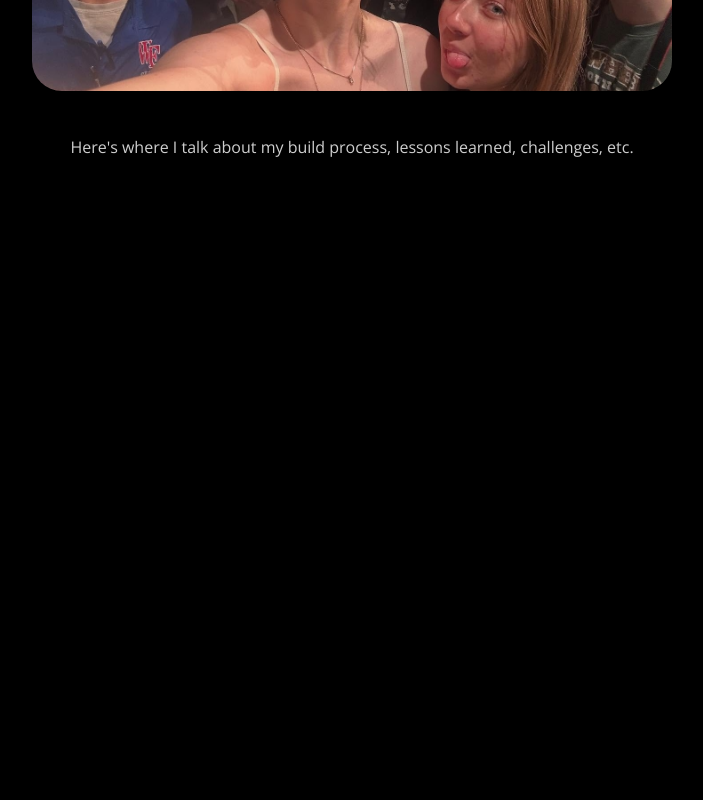
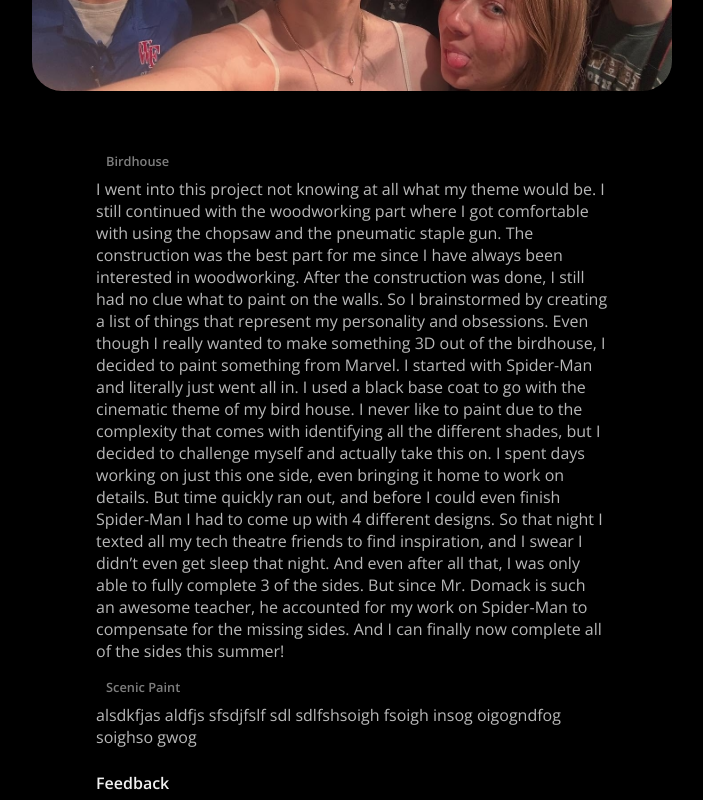
Before and after one commit to vatdut8994/portfolio, a React (Vite) app: page /reflection in a window 1280 px wide. Shown: the part 480-1280 px from the top of the page, without its empty margins (288-991 px from the left). Before the commit the page ends 800 px from the top, so only its background shows below. Built offline with nearby package versions, Linux system fonts and the light colour scheme; a web font is replaced by a local one.

Commit message:
Test new updates to the portfolio

```diff
--- a/src/ReflectionPage.css
+++ b/src/ReflectionPage.css
@@ -5,58 +5,84 @@
     margin: auto;
     margin-top: 50px;
     text-align: center;
+    height: auto;
+    overflow: scroll;
 }
 
-/* initial state: moved down 50px & transparent */
+/* Title styling */
 .title-reflection {
     margin-top: 3vh;
     color: white;
     font-family: var(--open-sans);
     font-weight: 600;
     font-size: 3rem;
+}
+
+/* Body styling */
+.reflection-body {
+    width: auto;
+    color: rgb(184, 184, 184);
+    text-align: left;
+    width: 40vw;
+    margin: auto;
+    font-family: var(--open-sans);
+    padding-bottom: 30vh;
+}
+
+/* Heading inside body */
+.reflection-body h2 {
+    font-weight: 600;
+    font-size: 1rem;
+    font-family: var(--open-sans);
+    margin-top: 1.5rem;
+    margin-bottom: 0.5rem;
+    color: rgb(242, 242, 242);
+}
+
+.signature {
+    text-align: right;
+    margin-top: 50px;
+}
+
+/* Section heading */
+.section-heading {
+    color: rgb(126, 126, 126);
+    margin-top: 1rem;
+    margin-bottom: 0.5rem;
+    font-family: var(--open-sans);
+    font-weight: 600;
+    font-size: 0.8rem;
+    margin-left: 10px;
+}
+
+/* Reflection image */
+.reflection-pic {
+    width: 50vw;
+    margin: 5vh auto;
+    border-radius: 30px;
+}
+
+/* Delay classes: initial state for offset, blur, and opacity */
+.delay-1,
+.delay-2,
+.delay-3,
+.delay-4 {
+    opacity: 0;
     transform: translateY(50px);
-    opacity: 0;
-    filter: blur(8px);
+    filter: blur(30px);
     transition:
         opacity 0.6s ease var(--delay),
         transform 0.6s ease var(--delay),
         filter 0.6s ease var(--delay);
 }
 
-.reflection-body {
-    opacity: 0;
-    transform: translateY(50px);
-    width: auto;
-    filter: blur(8px);
-    transition:
-        opacity 0.6s ease var(--delay),
-        transform 0.6s ease var(--delay),
-        filter 0.6s ease var(--delay);
-    color: rgb(206, 206, 206);
-}
 
-.reflection-pic {
-    width: 50vw;
-    transform: translateY(50px);
-    opacity: 0;
-    filter: blur(8px);
-    transition:
-        opacity 0.6s ease var(--delay),
-        transform 0.6s ease var(--delay),
-        filter 0.6s ease var(--delay);
-    margin: 5vh auto;
-    border-radius: 30px;
-}
-
-/* when .show is added, slide into place */
-.title-reflection.show,
-.reflection-pic.show,
-.reflection-body.show {
+/* When .show is added, slide into place */
+.delay-1.show,
+.delay-2.show,
+.delay-3.show,
+.delay-4.show {
     opacity: 1;
     transform: translateY(0);
     filter: blur(0);
 }
-
-.title-reflection.show { --delay: 0.3s; }
-.reflection-pic.show   { --delay: 0.5s; }
-.reflection-body.show  { --delay: 0.7s; }
--- a/src/ReflectionPage.jsx
+++ b/src/ReflectionPage.jsx
@@ -9,6 +9,11 @@ export default function ReflectionPage() {
   useEffect(() => {
     window.scrollTo(0, 0);
   }, []);
+  useEffect(() => {
+    if (fadeIn) {
+      window.scrollTo(0, 0);
+    }
+  }, [fadeIn]);
 
   // 2️⃣ trigger our translate/fade animation
   useEffect(() => {
@@ -19,13 +24,27 @@ export default function ReflectionPage() {
 
   return (
     <div className="reflection-page">
-      <h1 className={`title-reflection ${fadeIn ? 'show' : ''}`}>
-        Personal Reflection Paper
-      </h1>
-      <img src="/img/group-photo.jpg" className={`reflection-pic ${fadeIn ? 'show' : ''}`} alt="Tech Theatre Beginning Last Picture" />
-      <div className={`reflection-body ${fadeIn ? 'show' : ''}`}>
+      <div className="anim-wrapper">
+        <h1 className={`title-reflection ${fadeIn ? 'show' : ''} delay-1`}>
+          Personal Reflection Paper
+        </h1>
+      </div>
+      <div className="anim-wrapper">
+        <img
+          src="/img/group-photo.jpg"
+          className={`reflection-pic ${fadeIn ? 'show' : ''} delay-2`}
+          alt="Tech Theatre Beginning Last Picture"
+        />
+      </div>
+      <div className={`reflection-body`}>
         {/* …all your paper content here… */}
-        <p>Here's where I talk about my build process, lessons learned, challenges, etc.</p>
+        <p className={`section-heading ${fadeIn ? 'show' : ''} delay-3`}>Birdhouse</p>
+        <p className={`delay-4 ${fadeIn ? 'show' : ''}`}>I went into this project not knowing at all what my theme would be. I still continued with the woodworking part where I got comfortable with using the chopsaw and the pneumatic staple gun. The construction was the best part for me since I have always been interested in woodworking. After the construction was done, I still had no clue what to paint on the walls. So I brainstormed by creating a list of things that represent my personality and obsessions. Even though I really wanted to make something 3D out of the birdhouse, I decided to paint something from Marvel. I started with Spider-Man and literally just went all in. I used a black base coat to go with the cinematic theme of my bird house. I never like to paint due to the complexity that comes with identifying all the different shades, but I decided to challenge myself and actually take this on. I spent days working on just this one side, even bringing it home to work on details. But time quickly ran out, and before I could even finish Spider-Man I had to come up with 4 different designs. So that night I texted all my tech theatre friends to find inspiration, and I swear I didn’t even get sleep that night. And even after all that, I was only able to fully complete 3 of the sides. But since Mr. Domack is such an awesome teacher, he accounted for my work on Spider-Man to compensate for the missing sides. And I can finally now complete all of the sides this summer!</p>
+        <p className="section-heading">Scenic Paint</p>
+        <p>alsdkfjas aldfjs sfsdjfslf sdl sdlfshsoigh fsoigh insog oigogndfog soighso gwog</p>
+        <h2>Feedback</h2>
+        <p>Almost every day this semester, I kept thinking to myself, regretting how I missed this experience for 3 years being in this school. This might be what you read on every single portfolio, but I really mean this – this was the best class I have ever taken. And the biggest part about it was you… The more I got to know you, I could feel nothing but respect. I tried to learn from your personality all semester more than I did from your construction skills. You are a perfect example of a public speaker keeping your audience engaged while speaking, by cracking jokes and singing to just straight up farming aura. I enjoyed all of the time I spent in this class, so I have absolutely zero complaints. But just to make sure that I know that you know that I know that you know – you are the best teacher ever, Mr. Domack!</p>
+        <p className="signature">Cheers, <br/> Vatsal Dutt</p>
       </div>
     </div>
   );
--- a/src/style.css
+++ b/src/style.css
@@ -296,24 +296,25 @@ nav {
     text-align: center;
     font-family: var(--font-main);
     padding: 0px;
+    letter-spacing: 2px;
 }
 
 .the {
-    top: 160px;
+    top: 20vh;
     font-size: 75px;
     width: 50%;
     padding: 50px 200px;
 }
 
 .firstname {
-    top: 255px;
+    top: calc(20vh + 95px);
     font-size: 165px;
     width: 50%;
     z-index: 1;
 }
 
 .lastname {
-    top: 390px;
+    top: calc(20vh + 230px);
     font-size: 135px;
     z-index: 3;
 }
```
